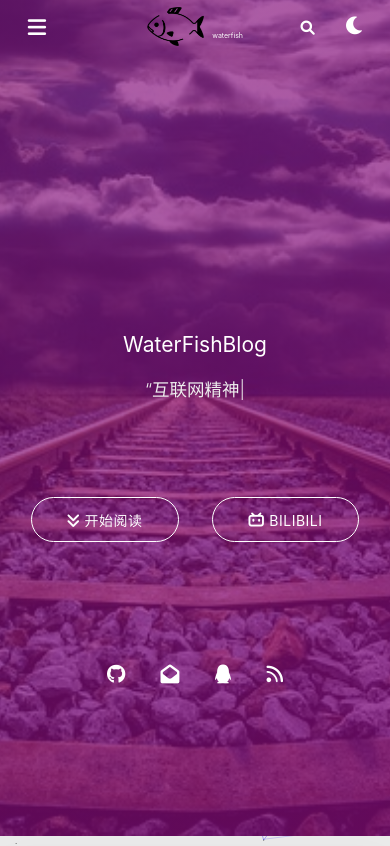
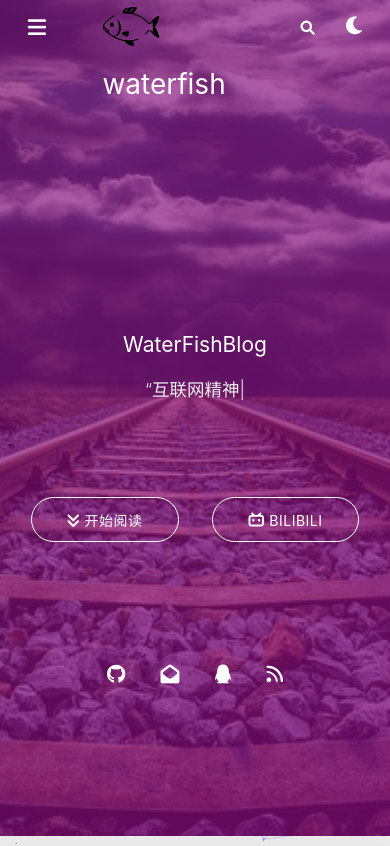
Before and after one commit to waterfishYQ/waterfishYQ.github.io, a plain HTML site: page index.html in a window 390 px wide. Shown: the top 846 px of the page. Drawn offline with Linux system fonts and the light colour scheme; some packages are replaced by stand-ins of ours; no server answers; a script that the page names is missing.

Commit message:
Site updated: 2025-04-08 18:21:24

```diff
--- a/css/my.css
+++ b/css/my.css
@@ -8,6 +8,6 @@
 
 @media only screen and (max-width: 601px) {
     header .brand-logo .logo-span {
-        font-size: 0.5rem;
+        font-size: 2rem;
     }
 }
```
